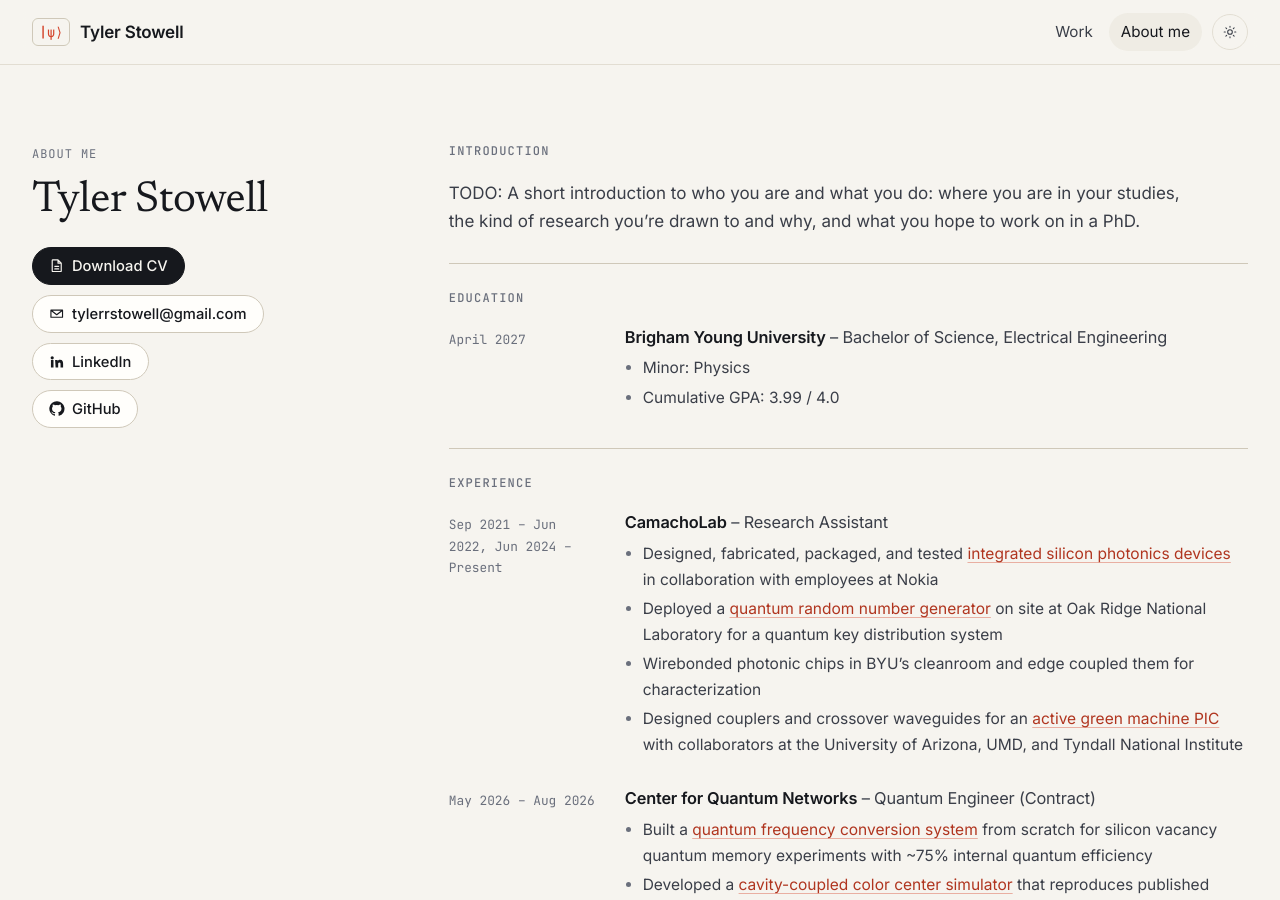
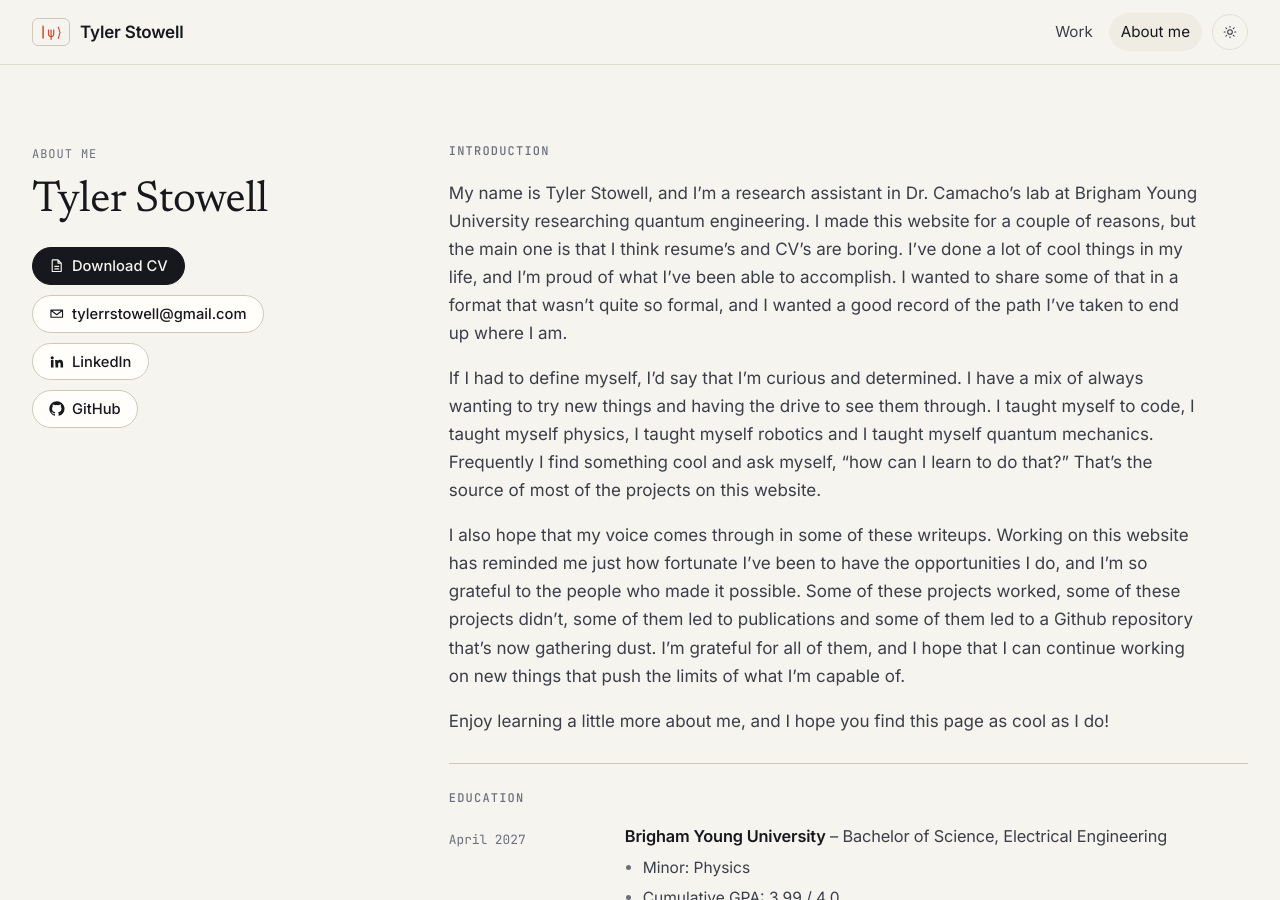
Before and after one commit to tystowell/tystowell.github.io, a Jekyll site: the page built from about.md, in a window 1280 px wide and 900 px high. Built offline with Jekyll 4.4.1, drawn with Linux system fonts in a browser that asks for light colours.

Commit message:
Added an about me section

```diff
--- a/about.md
+++ b/about.md
@@ -4,8 +4,11 @@ permalink: /about/
 layout: resume
 eyebrow: About me
 ---
-<!-- Introduction: write this in ordinary Markdown. It appears first on the page, under "Introduction".
-     Separate paragraphs with a blank line. The résumé below comes from _data/resume.yml and _data/publications.yml. -->
 
-TODO: A short introduction to who you are and what you do: where you are in your studies, the kind of
-research you're drawn to and why, and what you hope to work on in a PhD.
+My name is Tyler Stowell, and I'm a research assistant in Dr. Camacho's lab at Brigham Young University researching quantum engineering. I made this website for a couple of reasons, but the main one is that I think resume's and CV's are boring. I've done a lot of cool things in my life, and I'm proud of what I've been able to accomplish. I wanted to share some of that in a format that wasn't quite so formal, and I wanted a good record of the path I've taken to end up where I am.
+
+If I had to define myself, I'd say that I'm curious and determined. I have a mix of always wanting to try new things and having the drive to see them through. I taught myself to code, I taught myself physics, I taught myself robotics and I taught myself quantum mechanics. Frequently I find something cool and ask myself, "how can I learn to do that?" That's the source of most of the projects on this website.
+
+I also hope that my voice comes through in some of these writeups. Working on this website has reminded me just how fortunate I've been to have the opportunities I do, and I'm so grateful to the people who made it possible. Some of these projects worked, some of these projects didn't, some of them led to publications and some of them led to a Github repository that's now gathering dust. I'm grateful for all of them, and I hope that I can continue working on new things that push the limits of what I'm capable of.
+
+Enjoy learning a little more about me, and I hope you find this page as cool as I do!
```
